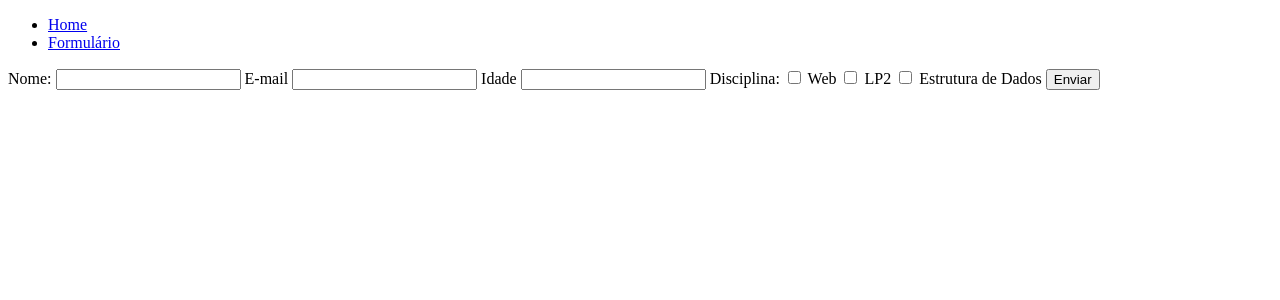
After one commit to marytulip/aula09_08, a Flask app: page /form in a window 1280 px wide. The commit adds this page. Shown: the top 300 px of the page. Run offline with Flask 3, Linux system fonts and the light colour scheme.

Commit message:
aula0908

```diff
--- a/app.py
+++ b/app.py
@@ -1,4 +1,4 @@
-from flask import Flask, render_template
+from flask import Flask, render_template, request
 app = Flask(__name__)
 
 @app.route('/')
@@ -9,9 +9,18 @@ def index():
 @app.route('/aula/<nome>')
 @app.route('/aula/<nome>/<curso>')
 @app.route('/aula/<nome>/<curso>/<int:ano>')
-def aula(nome = 'Jão', curso = 'Informática',ano = 1):
+def aula(nome = 'Mary', curso = 'Informática',ano = 1):
     dados = {'nome':nome,'curso':curso, 'ano':ano}
     return render_template('aula.html',dados_curso = dados)
 
+
+@app.route('/form')
+def form():
+    return render_template('form.html')
+
+@app.route('/dados', methods=['POST'])
+def dados():
+    dados = request.form
+    return render_template('dados.html', dados=dados)
 if __name__ == '__main__':
     app.run()
--- /dev/null
+++ b/templates/base.html
@@ -0,0 +1,24 @@
+<!DOCTYPE html>
+<html lang="en">
+<head>
+    <meta charset="UTF-8">
+    <meta name="viewport" content="width=device-width, initial-scale=1.0">
+    <title>Document</title>
+</head>
+<body>
+   <nav>
+        <ul>
+            <li>
+                <a href="/">Home</a>
+            </li>
+            <li>
+                <a href="/form">Formulário</a>
+            </li>
+        </ul>
+   </nav>
+   <main>
+    {% block conteudo %}
+    {% endblock %}
+   </main>
+</body>
+</html>
--- /dev/null
+++ b/templates/form.html
@@ -0,0 +1,21 @@
+
+{% extends "base.html" %}
+
+{% block conteudo %}
+    <form action="/dados" method="post">
+        <label for="nome">Nome: </label>
+        <input type="text" name="nome" id="nome">
+        <label for="email">E-mail</label>
+        <input type="email" name="email" id="email">
+        <label for="idade">Idade</label>
+        <input type="number" name="idade" id="idade">
+        <label>Disciplina:</label>
+        <input type="checkbox" name="disciplina" id="web" value="web">
+        <label for="web">Web</label>
+        <input type="checkbox" name="disciplina" id="lp2" value="lp2">
+        <label for="web">LP2</label>
+        <input type="checkbox" name="disciplina" id="estdados" value="estdados">
+        <label for="web">Estrutura de Dados</label>
+        <button type="submit">Enviar</button>
+
+{% endblock %}
```
Also changed, not shown: templates/aula.html (+4 -10 lines), templates/dados.html (added, +25 -0 lines), templates/index.html (+7 -13 lines).
